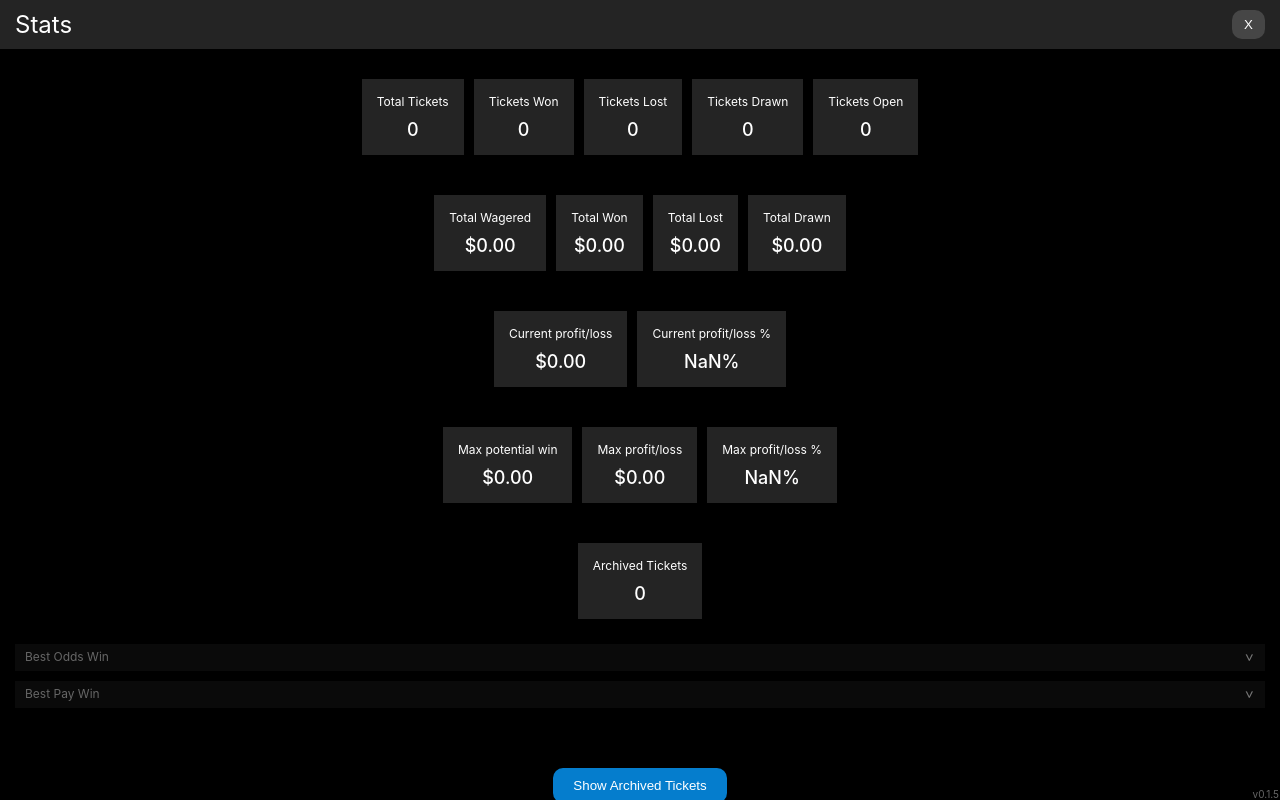
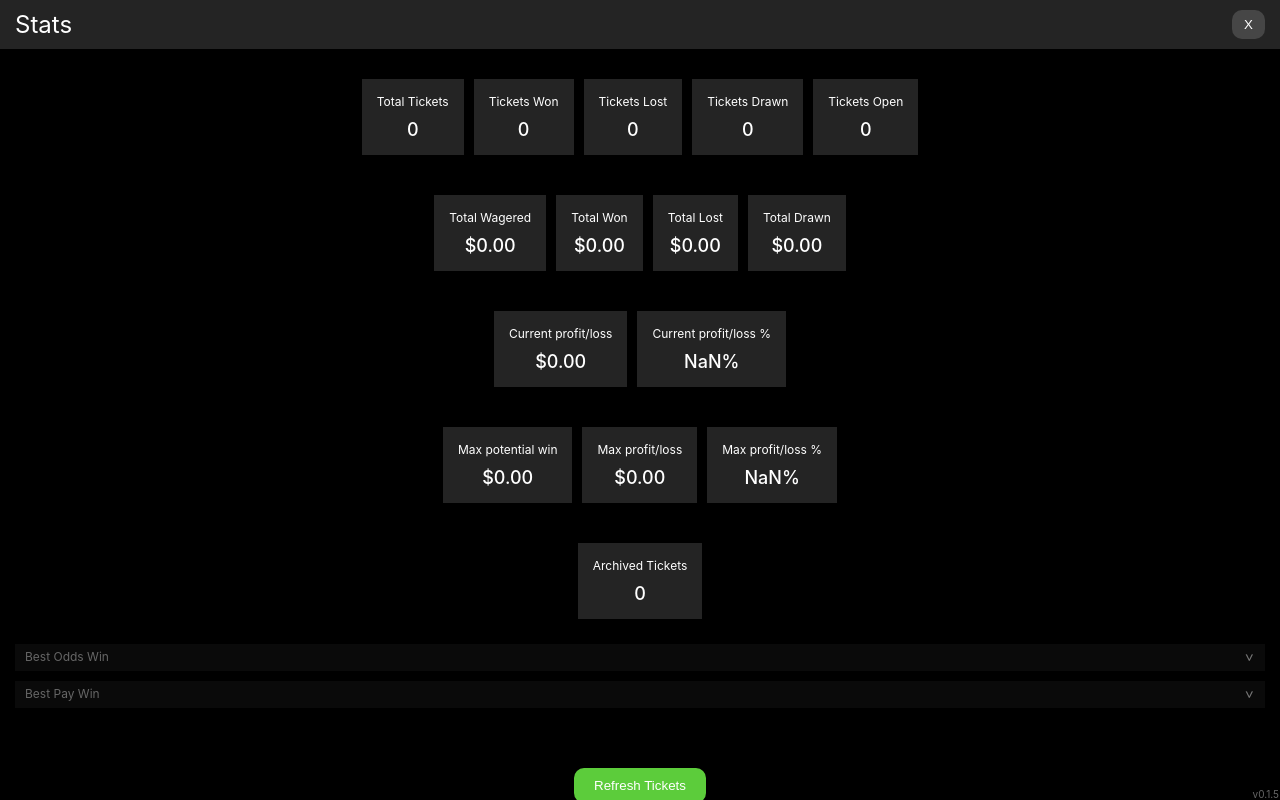
Before and after one commit to philharlow/betbook, a React (Create React App) app: page /#/stats in a window 1280 px wide. Built offline with nearby package versions, Linux system fonts and the light colour scheme.

Commit message:
Moved Refreshing to indepedent flag

```diff
--- a/src/components/AddTicketModal.tsx
+++ b/src/components/AddTicketModal.tsx
@@ -122,7 +122,8 @@ function AddTicketModal() {
       const ticket: TicketRecord = {
         ticketNumber,
         sportsbook: "draftkings",
-        status: TicketStatus.Refreshing,
+        status: TicketStatus.Unknown,
+        refreshing: true,
       };
       updateTicket(ticket);
 
--- a/src/components/StatsModal.tsx
+++ b/src/components/StatsModal.tsx
@@ -1,7 +1,7 @@
 import React, { useEffect } from 'react';
 import { useNavigate } from 'react-router-dom';
 import styled from 'styled-components';
-import { TicketRecord, TicketStatus, useTicketState } from '../store/ticketStore';
+import { fetchUpdatedTicket, TicketRecord, TicketStatus, useTicketState } from '../store/ticketStore';
 import { useUIState } from '../store/uiStore';
 import { Button } from '../styles/GlobalStyles';
 import Accordion from './Accordion';
@@ -74,6 +74,14 @@ const ArchiveButton = styled(Button)`
   align-self: center;
 `;
 
+const RefreshButton = styled(Button)`
+  margin-top: 50px;
+  margin-bottom: 50px;
+  background: var(--green);
+  padding: 10px 20px;
+  align-self: center;
+`;
+
 const dollarUSLocale = Intl.NumberFormat("en-US", { minimumFractionDigits: 2, maximumFractionDigits: 2 });
 export const toCurrencyFormat = (val: number) => "$" + dollarUSLocale.format(val);
 
@@ -84,6 +92,7 @@ function StatsModal() {
   const showArchivedTickets = useUIState(state => state.showArchivedTickets);
   const setShowArchivedTickets = useUIState(state => state.setShowArchivedTickets);
   const tickets = useTicketState(state => state.tickets);
+  const setTickets = useTicketState(state => state.setTickets);
 
   const closeModal = () => {
     setStatsModalOpen(false);
@@ -93,6 +102,11 @@ function StatsModal() {
   const onToggleArchives = () => {
     setShowArchivedTickets(!showArchivedTickets);
     closeModal();
+  }
+
+  const onRefresh = () => {
+    tickets.forEach(fetchUpdatedTicket);
+    setTickets([...tickets]);
   }
 
   useEffect(() => {
@@ -180,6 +194,7 @@ function StatsModal() {
               {ticket && <TicketDisplay ticket={ticket} />}
           </Accordion>
         )}
+        <RefreshButton onClick={onRefresh}>Refresh Tickets</RefreshButton>
         <ArchiveButton onClick={onToggleArchives}>{showArchivedTickets ? "Hide" : "Show"} Archived Tickets</ArchiveButton>
       </Content>
     </StatsModalDiv>
--- a/src/components/TicketDisplay.tsx
+++ b/src/components/TicketDisplay.tsx
@@ -1,7 +1,7 @@
 import React from 'react';
 import { useNavigate } from 'react-router-dom';
 import styled from 'styled-components';
-import { getStatusColor, TicketRecord, TicketStatus } from '../store/ticketStore';
+import { getStatusColor, TicketRecord } from '../store/ticketStore';
 
 const TicketDisplayDiv = styled.div`
   width: 100%;
@@ -70,7 +70,7 @@ interface Props {
 
 function TicketDisplay({ticket, hideArrow} : Props) {
   const navigate = useNavigate();
-  const resultClassName = ticket.status === TicketStatus.Refreshing ? "scrolling-gradient" : "";
+  const resultClassName = ticket.refreshing ? "scrolling-gradient" : "";
 
   return (
     <TicketDisplayDiv onClick={() => navigate("/" + ticket.ticketNumber)}>
--- a/src/store/ticketStore.ts
+++ b/src/store/ticketStore.ts
@@ -3,8 +3,8 @@ import { localStorageGet, localStorageSet } from '../LocalStorageManager';
 import { fetchTicketStatus } from '../ticketApi';
 
 export enum TicketStatus {
+	Unknown = "Updating",
 	Error = "Error",
-	Refreshing = "Refreshing",
 	Opened = "Opened",
 	Lost = "Lost",
 	Draw = "Draw",
@@ -25,6 +25,7 @@ export interface TicketRecord {
 	status: TicketStatus;
 	sportsbook: string;
 	archived?: boolean;
+	refreshing: boolean;
 	ticketResult?: TicketResult;
 }
 
@@ -71,7 +72,6 @@ export const getStatusColor = (status: TicketStatus) => {
     if (status === TicketStatus.Lost) return 'red';
     if (status === TicketStatus.Won) return 'green';
     if (status === TicketStatus.Draw) return 'lightgrey';
-    if (status === TicketStatus.Refreshing) return 'transparent';
     return 'white';
 };
 
@@ -125,6 +125,7 @@ interface TicketState {
 }
 
 export const fetchUpdatedTicket = async (ticket: TicketRecord) => {
+	ticket.refreshing = true;
 	console.log('fetching ticket', ticket.ticketNumber);
 	const newTicket = await fetchTicketStatus(ticket.ticketNumber);
 	console.log("ticket response", newTicket?.ticketResult);
@@ -138,7 +139,7 @@ const getTicketsFromStorage = () => {
 	for (const ticket of tickets) {
 		if (typeof ticket.ticketNumber === "number") ticket.ticketNumber = `${ticket.ticketNumber}`;
 		if (!ticket.archived) {
-			ticket.status = TicketStatus.Refreshing;
+			ticket.refreshing = true;
 			if (ticket.ticketResult) calculateTicketValues(ticket.ticketResult);
 		}
 	}
--- a/src/ticketApi.ts
+++ b/src/ticketApi.ts
@@ -22,6 +22,7 @@ const parseTicket = (ticketNumber: string, ticketResult: TicketResult) => {
 			sportsbook: "draftkings",
 			status: getStatus(ticketResult),
 			ticketResult,
+			refreshing: false,
 		}
 		return ticket;
 	} else {
```
